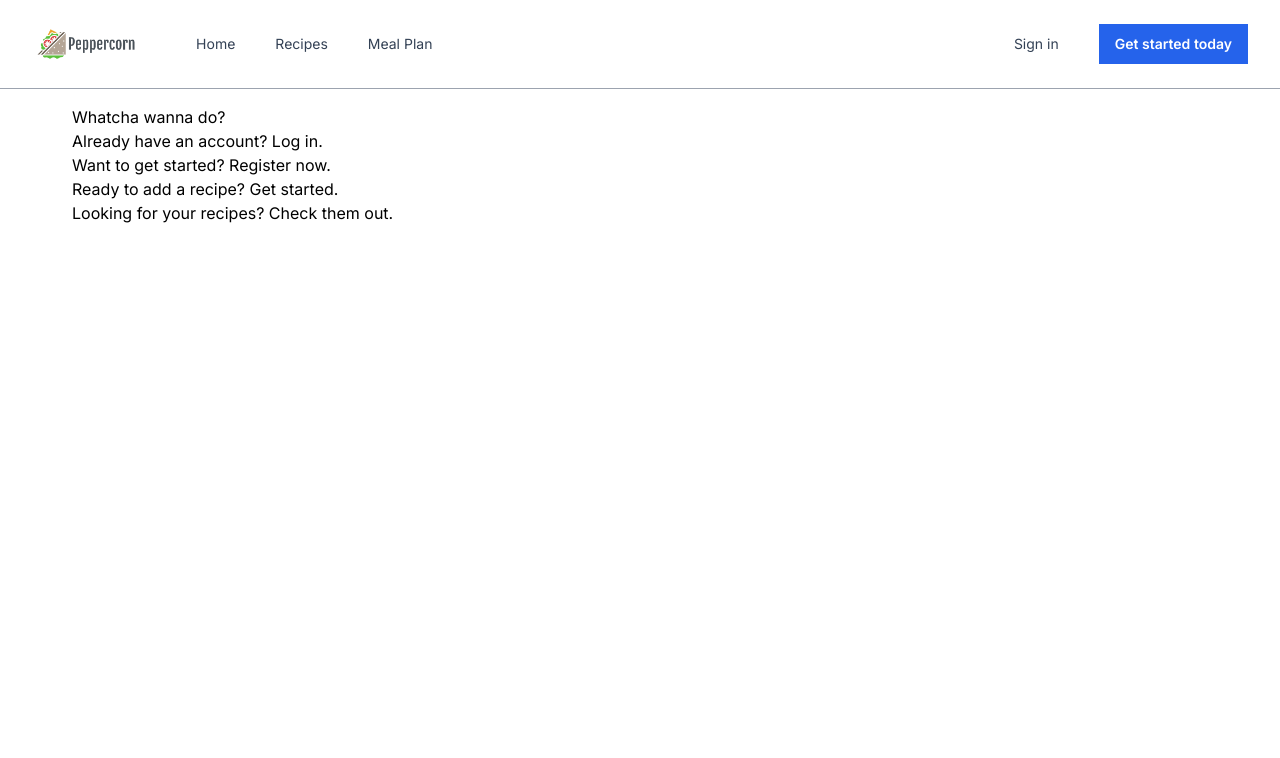
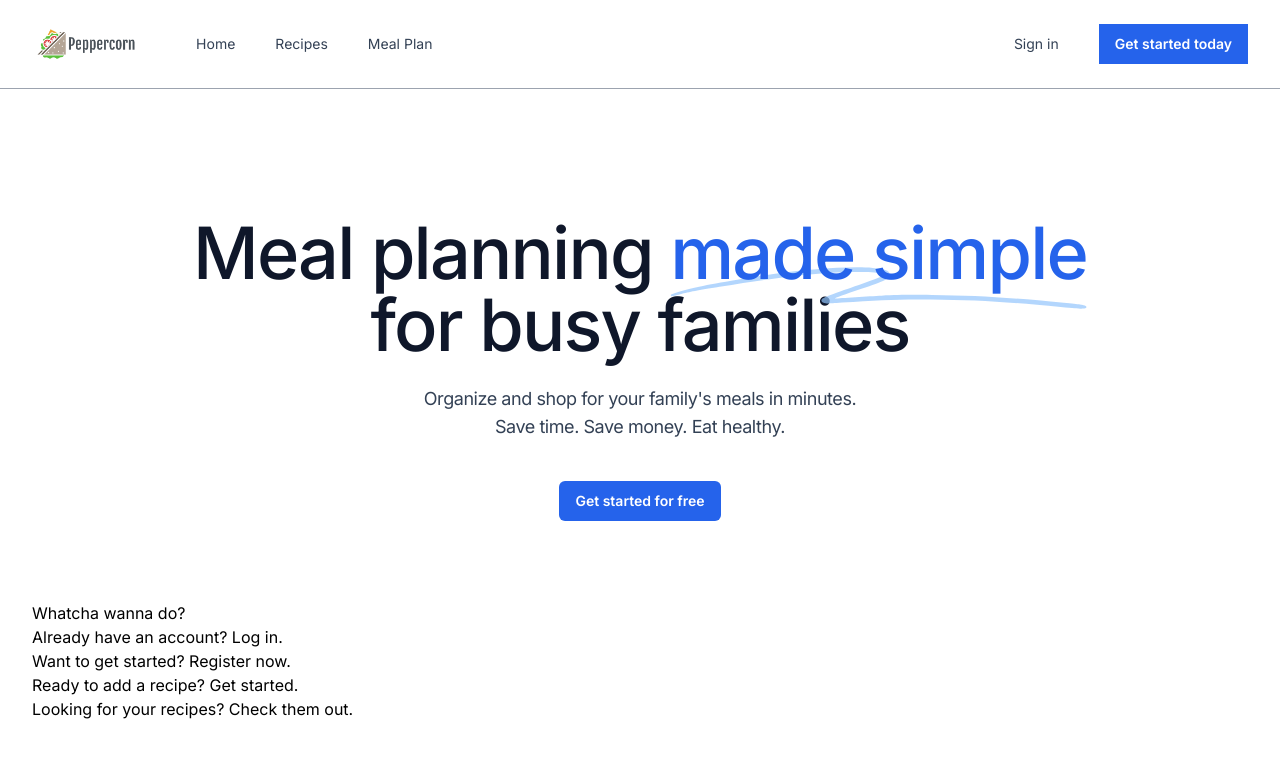
Before and after one commit to khaosophy/peppercorn, a Next.js app: page / in a window 1280 px wide. Shown: the top 758 px of the page. Built offline with nearby package versions, Linux system fonts and the light colour scheme.

Commit message:
home page hero

```diff
--- a/src/app/page.tsx
+++ b/src/app/page.tsx
@@ -1,14 +1,14 @@
 import clsx from 'clsx';
 import Link from 'next/link';
 import routes from '../routes.config';
+import Hero from '../components/Hero';
+import Container from '../components/Container';
 
 export default function Home() {
   return (
-    <main className={clsx(
-      'max-w-6xl mx-auto',
-      'flex flex-1 flex-col justify-center',
-      'min-h-full py-4 px-2',
-    )}>
+    <main>
+      <Hero />
+      <Container className="">
         <h3>Whatcha wanna do?</h3>
         <ul>
           <li>Already have an account? <Link href={routes.login}>Log in.</Link></li>
@@ -16,6 +16,7 @@
           <li>Ready to add a recipe? <Link href={routes.newRecipe}>Get started.</Link></li>
           <li>Looking for your recipes? <Link href={routes.recipes}>Check them out.</Link></li>
         </ul>
+      </Container>
     </main>
   )
 }
--- /dev/null
+++ b/src/components/Hero.jsx
@@ -0,0 +1,46 @@
+import routes from '@/routes.config'
+import Button from '@/components/Button'
+import Container from '@/components/Container'
+
+export default function Hero() {
+  return (
+    <Container className="py-20 text-center lg:pt-32">
+      {/* todo: increase line-height */}
+      <h1 className="mx-auto max-w-4xl font-display text-5xl font-medium tracking-tight text-slate-900 sm:text-7xl">
+        Meal planning{' '}
+        <span className="relative whitespace-nowrap text-blue-600">
+          <svg
+            aria-hidden="true"
+            viewBox="0 0 418 42"
+            className="absolute left-0 top-2/3 h-[0.58em] w-full fill-blue-300/70"
+            preserveAspectRatio="none"
+          >
+            <path d="M203.371.916c-26.013-2.078-76.686 1.963-124.73 9.946L67.3 12.749C35.421 18.062 18.2 21.766 6.004 25.934 1.244 27.561.828 27.778.874 28.61c.07 1.214.828 1.121 9.595-1.176 9.072-2.377 17.15-3.92 39.246-7.496C123.565 7.986 157.869 4.492 195.942 5.046c7.461.108 19.25 1.696 19.17 2.582-.107 1.183-7.874 4.31-25.75 10.366-21.992 7.45-35.43 12.534-36.701 13.884-2.173 2.308-.202 4.407 4.442 4.734 2.654.187 3.263.157 15.593-.78 35.401-2.686 57.944-3.488 88.365-3.143 46.327.526 75.721 2.23 130.788 7.584 19.787 1.924 20.814 1.98 24.557 1.332l.066-.011c1.201-.203 1.53-1.825.399-2.335-2.911-1.31-4.893-1.604-22.048-3.261-57.509-5.556-87.871-7.36-132.059-7.842-23.239-.254-33.617-.116-50.627.674-11.629.54-42.371 2.494-46.696 2.967-2.359.259 8.133-3.625 26.504-9.81 23.239-7.825 27.934-10.149 28.304-14.005.417-4.348-3.529-6-16.878-7.066Z" />
+          </svg>
+          <span className="relative">made simple</span>
+        </span>{' '}
+        for busy families
+      </h1>
+      <p className="mx-auto mt-6 max-w-2xl text-lg tracking-tight text-slate-700">
+        Organize and shop for your family&apos;s meals in minutes.
+        <br />
+        Save time. Save money. Eat healthy.
+      </p>
+      <div className="mt-10 flex justify-center gap-x-6">
+        <Button href={routes.register} color="blue">Get started for free</Button>
+        {/* <Button
+          href="https://www.youtube.com/watch?v=dQw4w9WgXcQ"
+          variant="outline"
+        >
+          <svg
+            aria-hidden="true"
+            className="h-3 w-3 flex-none fill-blue-600 group-active:fill-current"
+          >
+            <path d="m9.997 6.91-7.583 3.447A1 1 0 0 1 1 9.447V2.553a1 1 0 0 1 1.414-.91L9.997 5.09c.782.355.782 1.465 0 1.82Z" />
+          </svg>
+          <span className="ml-3">Watch video</span>
+        </Button> */}
+      </div>
+    </Container>
+  )
+}
```
Lines whose indentation alone changed are shown as unchanged.
